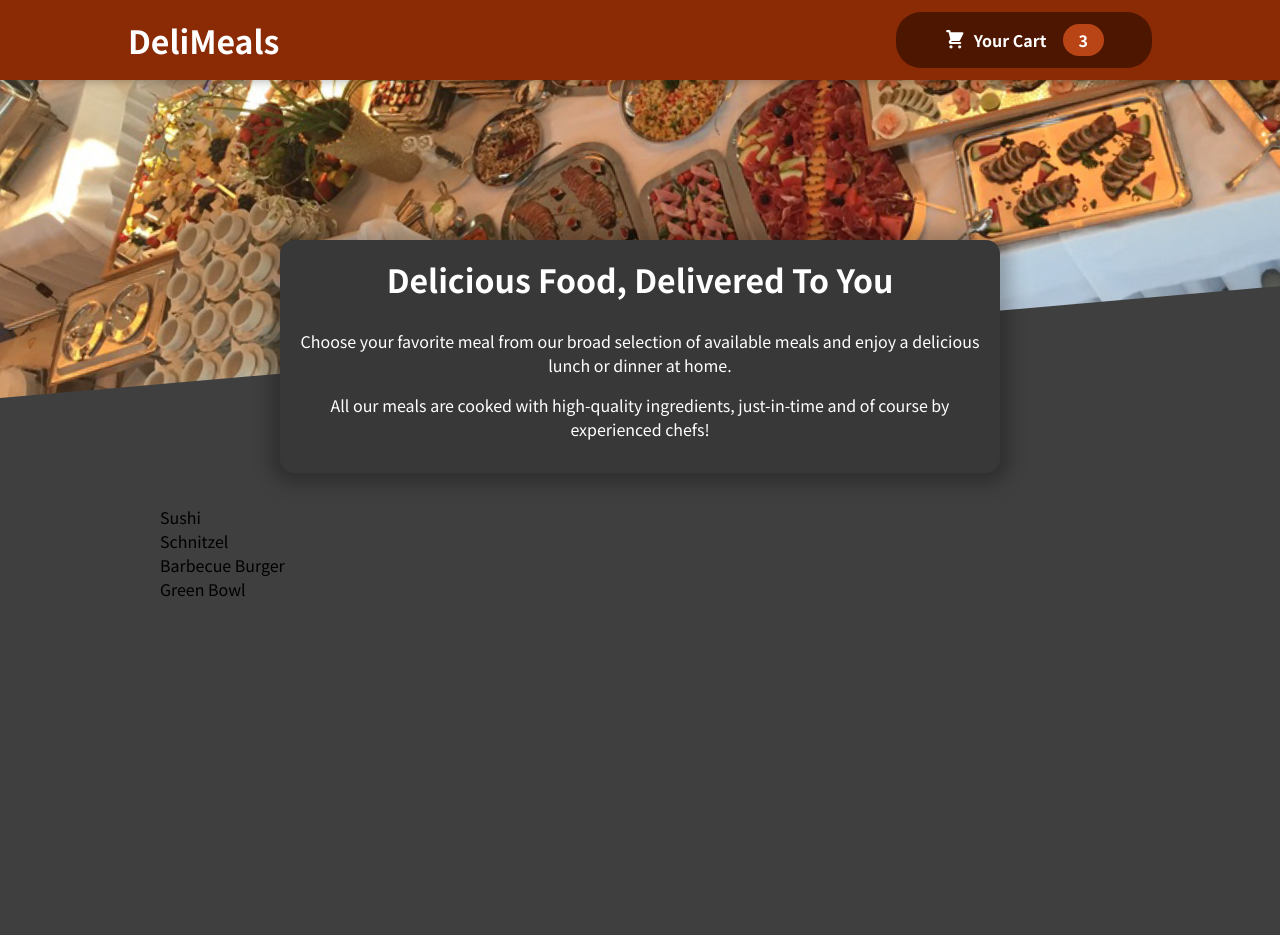
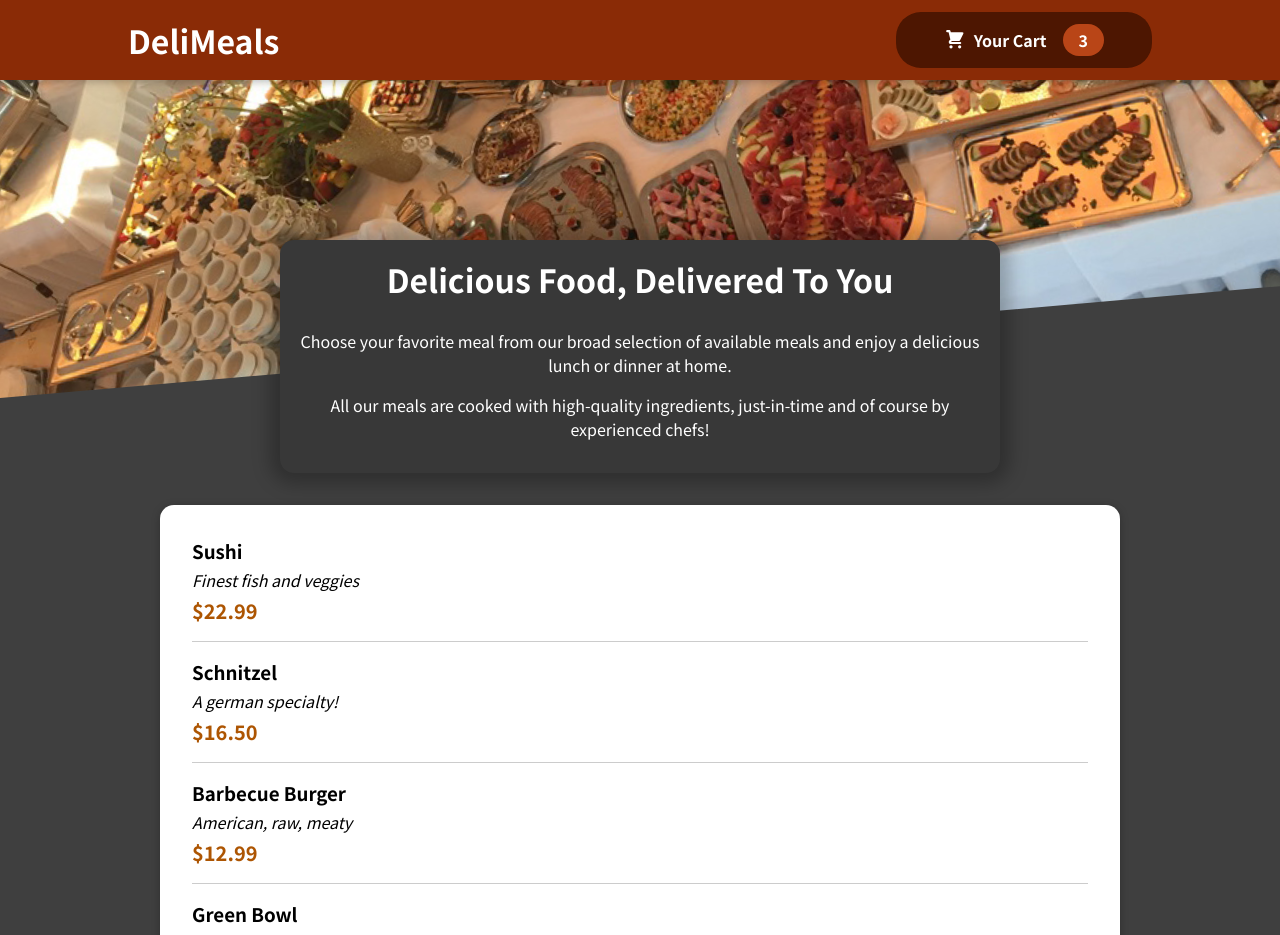
Before and after one commit to gbejula/Meals-demo, a React (Create React App) app: page / in a window 1280 px wide. Shown: the top 935 px of the page. Before the commit the page ends 800 px from the top, so only its background shows below. Built offline with nearby package versions, Linux system fonts and the light colour scheme.

Commit message:
added individuals meals with styling

```diff
--- a/src/App.js
+++ b/src/App.js
@@ -7,7 +7,9 @@
   return (
     <React.Fragment>
       <Header />
-      <Meals />
+      <main>
+        <Meals />
+      </main>
     </React.Fragment>
   );
 };
--- a/src/components/Meals/AvailableMeals.js
+++ b/src/components/Meals/AvailableMeals.js
@@ -1,4 +1,6 @@
+import Card from '../UI/Card';
 import classes from './AvailableMeals.module.css';
+import MealItem from './MealItem/MealItem';
 
 const DUMMY_MEALS = [
   {
@@ -28,11 +30,20 @@
 ];
 
 const AvailableMeals = () => {
-  const mealsList = DUMMY_MEALS.map(meal => <li>{meal.name}</li>);
+  const mealsList = DUMMY_MEALS.map(meal => (
+    <MealItem
+      key={meal.id}
+      name={meal.name}
+      description={meal.description}
+      price={meal.price}
+    />
+  ));
 
   return (
     <section className={classes.meals}>
-      <ul>{mealsList}</ul>
+      <Card>
+        <ul>{mealsList}</ul>
+      </Card>
     </section>
   );
 };
--- /dev/null
+++ b/src/components/Meals/MealItem/MealItem.js
@@ -0,0 +1,17 @@
+import classes from './MealItem.module.css';
+
+const MealItem = props => {
+  const price = `$${props.price.toFixed(2)}`;
+
+  return (
+    <li className={classes.meal}>
+      <div>
+        <h3 className={classes.h3}>{props.name}</h3>
+        <div className={classes.description}>{props.description}</div>
+        <div className={classes.price}>{price}</div>
+      </div>
+    </li>
+  );
+};
+
+export default MealItem;
--- /dev/null
+++ b/src/components/Meals/MealItem/MealItem.module.css
@@ -0,0 +1,22 @@
+.meal {
+  display: flex;
+  justify-content: space-between;
+  margin: 1rem;
+  padding-bottom: 1rem;
+  border-bottom: 1px solid #ccc;
+}
+
+.meal h3 {
+  margin: 0 0 0.25rem 0;
+}
+
+.description {
+  font-style: italic;
+}
+
+.price {
+  margin-top: 0.25rem;
+  font-weight: bold;
+  color: #ad5502;
+  font-size: 1.25rem;
+}
--- /dev/null
+++ b/src/components/UI/Card.js
@@ -0,0 +1,7 @@
+import classes from './Card.module.css';
+
+const Card = props => {
+  return <div className={classes.card}>{props.children}</div>;
+};
+
+export default Card;
--- /dev/null
+++ b/src/components/UI/Card.module.css
@@ -0,0 +1,6 @@
+.card {
+  padding: 1rem;
+  box-shadow: 0 2px 8px rgba(0, 0, 0, 0.25);
+  border-radius: 14px;
+  background-color: white;
+}
```
Also changed, not shown: 1 other file (tests, documents, lock files or other folders).
